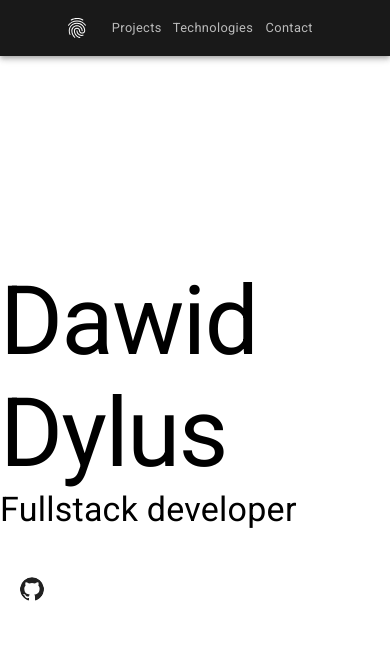
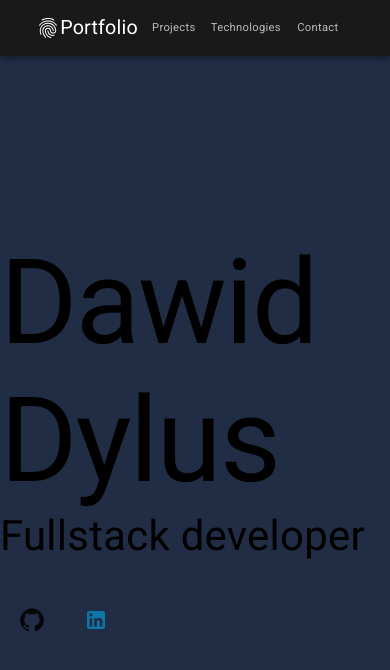
Before and after one commit to DawidDylus/portfolio, a Next.js app: page / in a window 390 px wide. Shown: the top 670 px of the page. Built offline with nearby package versions, Linux system fonts and the light colour scheme.

Commit message:
Adding Icons, working on responsiveness.

```diff
--- a/components/introduction/Intro.js
+++ b/components/introduction/Intro.js
@@ -4,18 +4,19 @@ import Box from '@material-ui/core/Box';
 import IconButton from '@material-ui/core/Button';
 import GitHubIcon from '@material-ui/icons/GitHub';
 import Link from '@material-ui/core/Link'
+import LinkedInIcon from '@material-ui/icons/LinkedIn';
 
 const Intro = () => {
 
 
     return <>
-        <Box
-            display="flex"
-            justifyContent="center"
-            alignItems="center"
-            minHeight="90vh"
-            component="span"
-            container
+        <div
+        style={{
+            display:"flex",
+            justifyContent:"center",
+            alignItems:"center",
+            minHeight:"90vh",
+        }}
         >
             <Grid >
                 <Typography variant="h1">
@@ -32,11 +33,14 @@ const Intro = () => {
                     <IconButton component={Link} href="https://github.com/DawidDylus" style={{ borderRadius: 100 }}>
                         <GitHubIcon />
                     </IconButton>
+
+                    <IconButton component={Link} href="https://www.linkedin.com/in/dawid-dylus-8aab84145/" style={{ borderRadius: 100 }}>
+                        <LinkedInIcon style={{ color: "#0e76a8" }}/>
+                    </IconButton>
                 </Grid>
 
-
             </Grid>
-        </Box>
+        </div>
     </>
 
 
--- a/components/nav/Nav.js
+++ b/components/nav/Nav.js
@@ -3,7 +3,7 @@ import AppBar from '@material-ui/core/AppBar';
 import Toolbar from '@material-ui/core/Toolbar';
 import IconButton from '@material-ui/core/IconButton';
 import Fingerprint from '@material-ui/icons/Fingerprint';
-import { Tabs, Tab, Container } from '@material-ui/core';
+import { Tabs, Tab, Typography } from '@material-ui/core';
 
 
 const Nav = () => {
@@ -14,6 +14,7 @@ const Nav = () => {
                 <Toolbar style={{ justifyContent: "center" }} >
                     <IconButton edge="start" color="inherit" aria-label="menu">
                         <Fingerprint />
+                        <Typography>Portfolio</Typography>
                     </IconButton>
                     <Tabs indicatorColor="secondary">
                         <Tab href="#" label="Projects"></Tab>
--- a/pages/index.js
+++ b/pages/index.js
@@ -1,13 +1,14 @@
 import Nav from '../components/nav/Nav';
 import Intro from '../components/introduction/Intro';
-
+import Container from '@material-ui/core/Container';
 export default function Home() {
 
   return <>
-      <Nav/>
+    <Container>
+      <Nav />
 
-      <Intro></Intro>
-
-    </>
+      <Intro />
+    </Container>
+  </>
 
 }
--- a/styles/MainApplicationTheme.js
+++ b/styles/MainApplicationTheme.js
@@ -8,13 +8,22 @@ export const MainApplicationTheme = createTheme({
                 "#191919"
         },
     },
+    typography: {
+        htmlFontSize: 13,
+       /* '@media (max-width: 433px)': {
+            fontSize: "0.5rem",
+        },
+        '@media (min-width: 2000px)': {
+            fontSize: "2.5rem",
+        }*/
+    },
     spacing: 10,
     overrides: {
         MuiTab: {
             root: {
                 fontSize: "1.25rem",
                 '@media (max-width: 433px)': {
-                    fontSize: "0.8rem",
+                    fontSize: "0.7rem",
                     padding: "0px"
                 },
                 '@media (min-width: 2000px)': {
@@ -29,6 +38,21 @@ export const MainApplicationTheme = createTheme({
                     width: "1000rem"
                 }
             }
+        },
+        MuiIconButton: {
+
+            root: {
+                '@media (max-width: 433px)': {
+                    padding: "0px",
+                    marginLeft: "0px",
+                },
+            },
+            edgeStart: {
+                '@media (max-width: 433px)': {
+                    marginLeft: "0px",
+                },
+            }
+
         },
         MuiSvgIcon: {
             root: {
@@ -46,19 +70,28 @@ export const MainApplicationTheme = createTheme({
             }
         },
         MuiToolbar: {
-
             regular: {
                 '@media (max-width: 290px)': {
                     padding: "1px"
                 }
             }
         },
+        MuiContainer: {
+            root: {
+                background: "#212d45",
+                height: "100vh",
+            }
+        }
     },
     props: {
         MuiAppBar: {
             position: "static",
 
         },
+        MuiContainer: {
+            maxWidth: false,
+            disableGutters: true, // left right padding disabled
+        }
     }
 
 })
```
